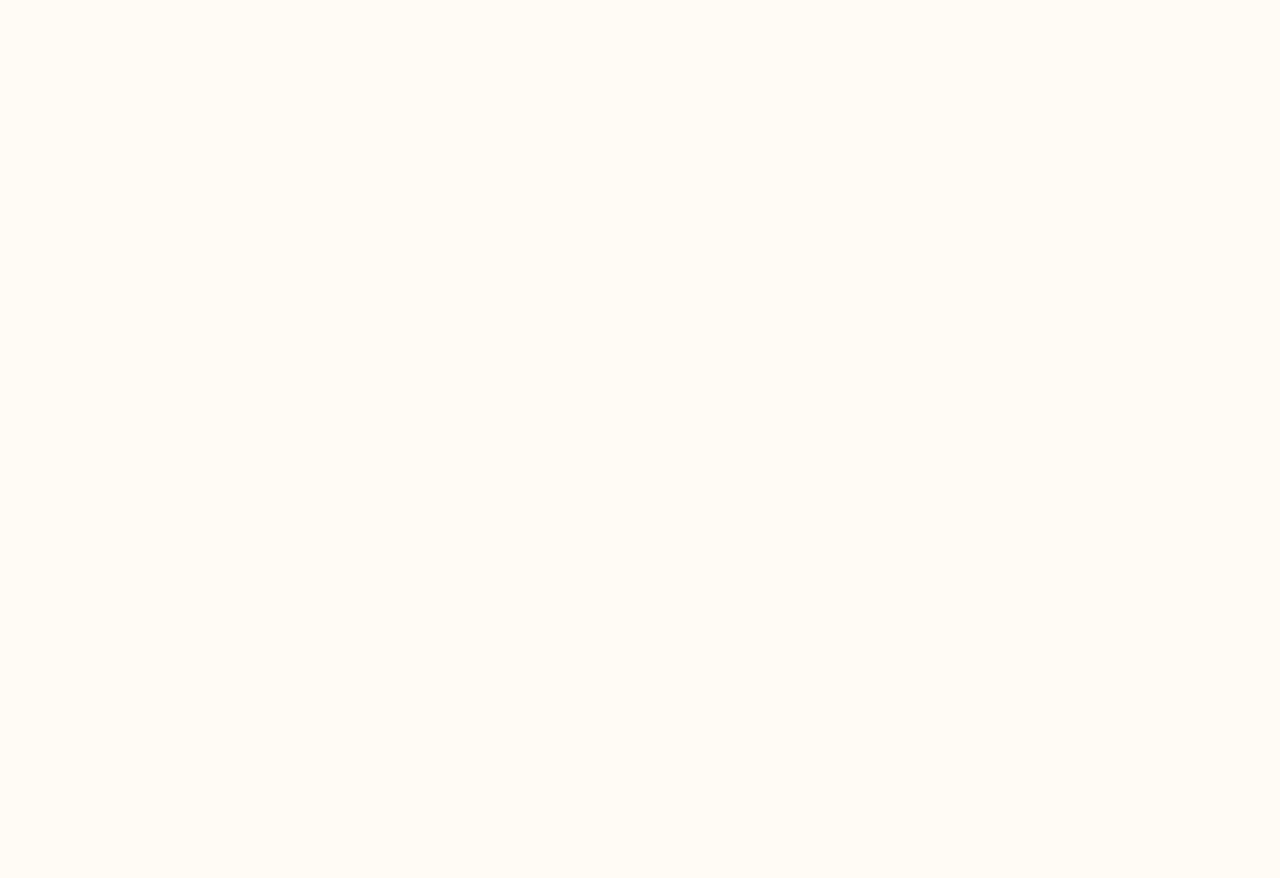
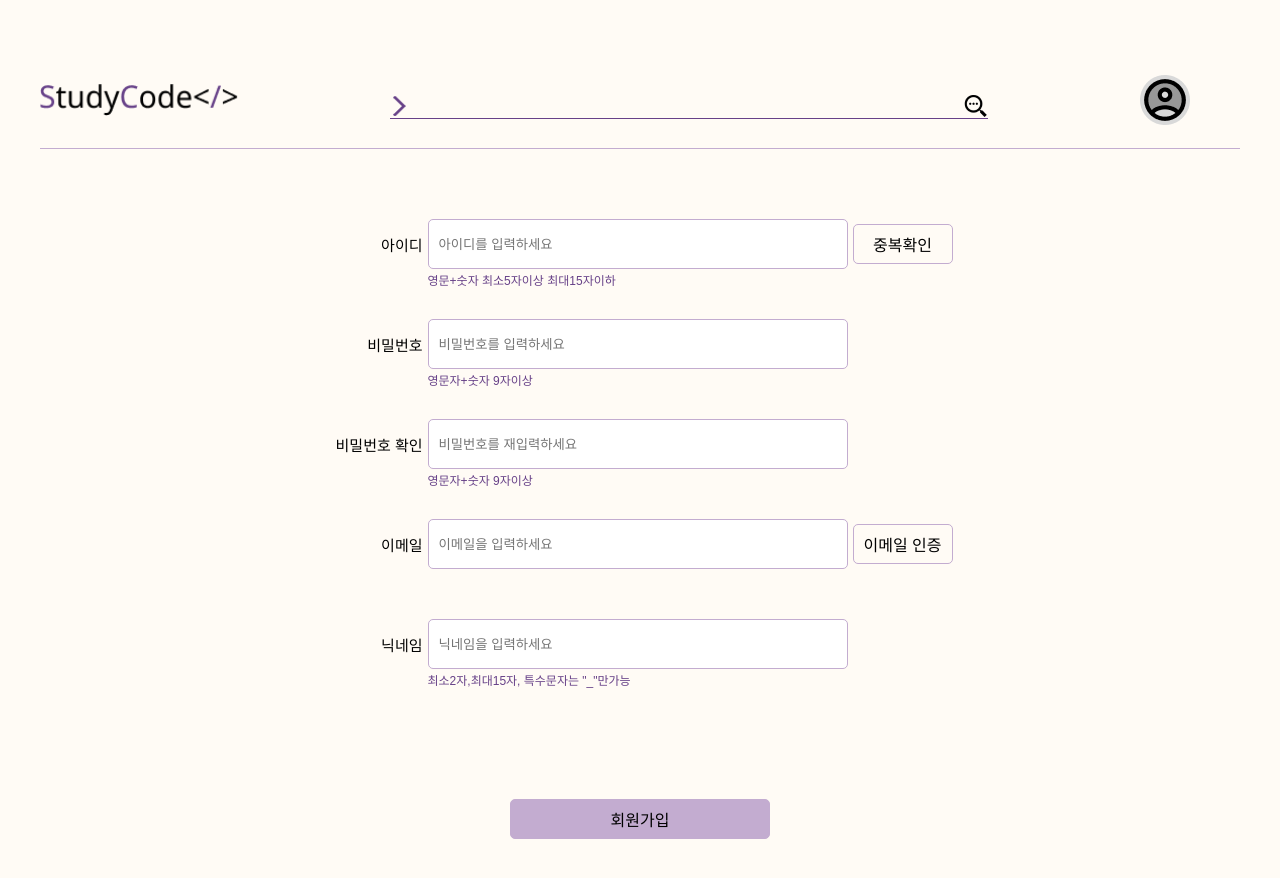
Before and after one commit to Hyangyoun/StudyCode_front, a React (Create React App) app: page /login/membership in a window 1280 px wide. Before the commit this address had no page. Shown: the top 878 px of the page. Before the commit the page ends 800 px from the top, so only its background shows below. Built offline with nearby package versions, Linux system fonts and the light colour scheme.

Commit message:
페이지간 Router 연결
Login, Membership Page 일부 코드 수정
주석 작업 및 링크연결, smallHeader 함수이름 수정

```diff
--- a/src/App.js
+++ b/src/App.js
@@ -1,6 +1,7 @@
 import MainPage from './Page/MainPage';
 import GlobalStyle from './GlobalStyle';
 import LoginPage from './Page/LoginPage';
+import MembershipPage from './Page/MembershipPage';
 import { BrowserRouter,Route, Routes } from 'react-router-dom';
 import './App.css';
 
@@ -11,7 +12,8 @@ function App() {
       <BrowserRouter>
         <Routes>
           <Route index element = {<MainPage />} />
-          <Route path='/Login' element = {<LoginPage />} />
+          <Route path="/login" element = {<LoginPage />} />
+          <Route path="login/membership" element = {<MembershipPage />} />
         </Routes>
       </BrowserRouter>
     </>
--- a/src/Main/Header.jsx
+++ b/src/Main/Header.jsx
@@ -13,18 +13,18 @@ function Header(props) {
         if(login) {
             setTooltip(!tooltip)
         }
-        else navigate('/Login')
+        else navigate("/login")
     }
 
     return(
         <div>
             <Head>
                 <div>
-                    <img className="logo" src="./image/icon/logo.png" alt="StudyCode" />
+                    <img className="logo" src="/image/icon/logo.png" alt="StudyCode" onClick={() => navigate("/")} />
                     <div className="searchForm">
-                        <img className="searchLeft" src="./image/icon/icon_search.png" alt="화살표" />
+                        <img className="searchLeft" src="/image/icon/icon_search.png" alt="화살표" />
                         <input type="text" />
-                        <img className="searchRight" src="./image/icon/icon_searchright.png" alt="검색버튼"/>
+                        <img className="searchRight" src="/image/icon/icon_searchright.png" alt="검색버튼"/>
                     </div>
                     <div className="profileBox">
                         <img className="myImg"
--- a/src/Main/SmallHeader.jsx
+++ b/src/Main/SmallHeader.jsx
@@ -1,22 +1,26 @@
 import React, { useState } from "react";
 import styled from "styled-components";
+import { useNavigate } from "react-router-dom";
 
-function SMHeader(props) {
+function SmallHeader(props) {
     const [search,setSearch] = useState("");
     const [tooltip,setTooltip] = useState(false);
+
+    const navigate = useNavigate()
+
     return(
         <div>
             <Head>
                 <div>
-                    <img className="logo" src="./image/icon/logo.png" alt="StudyCode" />
+                    <img className="logo" src="/image/icon/logo.png" alt="StudyCode" onClick={() => navigate("/")}/>
                     <div className="searchForm">
-                        <img className="searchLeft" src="./image/icon/icon_search.png" alt="화살표" />
+                        <img className="searchLeft" src="/image/icon/icon_search.png" alt="화살표" />
                         <input type="text" />
-                        <img className="searchRight" src="./image/icon/icon_searchright.png" alt="검색버튼"/>
+                        <img className="searchRight" src="/image/icon/icon_searchright.png" alt="검색버튼"/>
                     </div>
                     <div className="profileBox">
                         <img className="myImg"
-                        src="./image/icon/profile.png"
+                        src="/image/icon/profile.png"
                         alt="프로필"
                         onClick={() => {setTooltip(!tooltip)}} />
                         {tooltip ? <ul className="tooltips">
@@ -113,4 +117,4 @@ const Head = styled.div`
     }
 }
 `
-export default SMHeader
+export default SmallHeader
--- a/src/Page/LoginPage.jsx
+++ b/src/Page/LoginPage.jsx
@@ -1,8 +1,12 @@
 import React from "react";
 import styled from "styled-components";
 import Header from "../Main/Header";
+import { useNavigate } from "react-router-dom";
 
 function LoginPage(props) {
+
+    const navigate = useNavigate()
+
     return(
         <>
             <Header />
@@ -21,19 +25,19 @@ function LoginPage(props) {
                     <span>비밀번호 찾기</span>
                 </div>
                 <div className="socialBox">
-                    <img src="./image/icon/kakao.png" alt="카카오" />
-                    <img src="./image/icon/google.png" alt="구글" />
-                    <img src="./image/icon/naver.png" alt="네이버" />
+                    <img src="/image/icon/kakao.png" alt="카카오" />
+                    <img src="/image/icon/google.png" alt="구글" />
+                    <img src="/image/icon/naver.png" alt="네이버" />
                 </div>
                 <span>아직 회원이 아니신가요?</span>
-                <div className="membershipBox">회원가입</div>
+                <div className="membershipBox" onClick={() => navigate("/login/membership")}>회원가입</div>
             </LoginSection>
         </>
     )
 }
 
 const LoginSection = styled.div`
-    width: 1200px; height: 600px;
+    width: 1200px; height: 1200px;
     margin: auto;
     display: flex;
     flex-direction: column;
@@ -132,6 +136,9 @@ const LoginSection = styled.div`
         flex-direction: row;
         align-items: center;
         justify-content: space-between;
+        &>img {
+            cursor: pointer;
+        }
     }
 
     .membershipBox {
@@ -144,6 +151,7 @@ const LoginSection = styled.div`
         align-items: center;
         justify-content: center;
         font-size: 15px;
+        cursor: pointer;
     }
 `
 
--- a/src/Page/MembershipPage.jsx
+++ b/src/Page/MembershipPage.jsx
@@ -1,41 +1,66 @@
-import { useState,useEffect } from "react";
-import SMHeader from "../Main/SmallHeader"
+import { useState } from "react";
+import SmallHeader from "../Main/SmallHeader";
 import styled from "styled-components";
 
-function Membership(props){
+function MembershipPage(props){
+
+    //----------회원정보----------//
+    const [id, setId] = useState("")
+    const [password , setPassword] = useState("")
+    const [email , setEmail] = useState("")
+    const [nickName, setNickName] = useState("")
+
+    //---------이메일 인증번호---------//
+    const [emailNum , setEmailNum] = useState(null)
+
+    //-----------입력란 유효성------------//
     const [idCheck , setIdCheck] = useState(false)
-    const [password , setPassword] = useState("")
-    const [samePW , setSamePW] = useState("")
-    const [checkPW, setCheckPW] = useState(false)
-    const [emailCheck , setEmailCheck] = useState(false) //유효성검사시
-    const [email , setEmail] = useState("")
-    const [emailNum , setEmailNum] = useState(null)
-    const [inputEmailNum, setInputEmailNum] = useState(0)
+    const [pwCheck, setPwCheck] = useState(false)
+    const [emailCheck , setEmailCheck] = useState(false)
 
-    useEffect(() => { //
-        if(password === samePW && password !== ""){
-            setCheckPW(true)
+    /** 최종 가입정보 api Post */
+    const PostMemberData = () => {
+        const data = {
+            "id" : id,
+            "password" : password,
+            "email" : email,
+            "nickname" : nickName,
+            "social" : false
         }
-        else {setCheckPW(false)}
-    },[password,samePW])
 
+        if(idCheck && pwCheck && emailCheck){
+            console.log(data)
+        }
+    }
+
+    /** 이메일 인증번호api 요청 */
     const ExportEmail = () =>{
-        if(!email.includes("@") || email.length < 15){ //
+        if(!email.includes("@") || email.length < 15) { //
             return;
         }
         setEmailNum(123456)
     }
 
-    useEffect(() => {
-        if(inputEmailNum == emailNum){  //
+    /** 패스워드 일치 검사 */
+    const CheckPassword = (e) => {
+        if(password === e.target.value && password !== "") {
+            setPwCheck(true)
+        }
+        else setPwCheck(false)
+    }
+
+    /** 이메일 인증번호 일치 검사 */
+    const CheckEmail = (e) => {
+        if(emailNum === e.target.value) {
             setEmailCheck(true)
         }
-        else {setEmailCheck(false)}
-    },[inputEmailNum,emailNum])
+        else setEmailCheck(false)
+    }
+
 
     return(
         <>
-            <SMHeader/>
+            <SmallHeader/>
             <MembershipTool>
                 <div>
                     <ul>
@@ -43,6 +68,7 @@ function Membership(props){
                             <span className="inputName">아이디</span>
                             <input className="inputId" type="text"
                             placeholder="아이디를 입력하세요"
+                            onChange={(e) => setId(e.target.value)}
                             />
                             <div onClick={() => {setIdCheck(true)}}>중복확인</div>
                             <span className="inputCon">{idCheck ? "확인되었습니다" : "영문+숫자 최소5자이상 최대15자이하"}</span>
@@ -58,10 +84,10 @@ function Membership(props){
                         <li>
                             <span className="inputName">비밀번호 확인</span>
                             <input className="inputId" type="password"
-                            placeholder="비밀번호를 입력하세요"
-                            onChange={(e) =>setSamePW(e.target.value)}
+                            placeholder="비밀번호를 재입력하세요"
+                            onChange={(e) => CheckPassword(e)}
                             />
-                            <span className="inputCondition">{checkPW ? "일치합니다" :"영문자+숫자 9자이상"}</span>
+                            <span className="inputCondition">{pwCheck ? "일치합니다" :"영문자+숫자 9자이상"}</span>
                         </li>
                         <li>
                             <span className="inputName">이메일</span>
@@ -75,6 +101,7 @@ function Membership(props){
                             <span className="inputName">닉네임</span>
                             <input className="inputId" type="text"
                             placeholder="닉네임을 입력하세요"
+                            onChange={(e) => setNickName(e.target.value)}
                             />
                             <span className="inputCondition">
                                 최소2자,최대15자, 특수문자는 "_"만가능</span>
@@ -83,12 +110,12 @@ function Membership(props){
                         <span className="inputName"> </span>
                             <input className="inputId" type="text"
                             placeholder="인증번호 입력"
-                            onChange={(e) => setInputEmailNum(e.target.value)}
+                            onChange={(e) => CheckEmail(e)}
                             />
                             <span className="inputCondition">{emailCheck ? "인증되었습니다": null}</span>
                         </li> : null}
                     </ul>
-                    <div className="membership">
+                    <div className="membership" onClick={PostMemberData}>
                         회원가입
                     </div>
                 </div>
@@ -167,4 +194,4 @@ const MembershipTool = styled.div`
         cursor: pointer;
     }
 `
-export default Membership
+export default MembershipPage
```
Also changed, not shown: src/Page/MainPage.jsx (+10 -10 lines).
